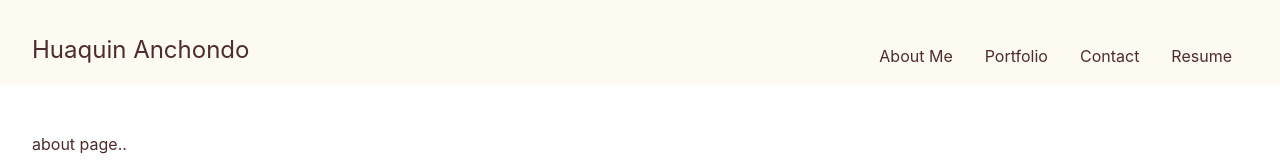
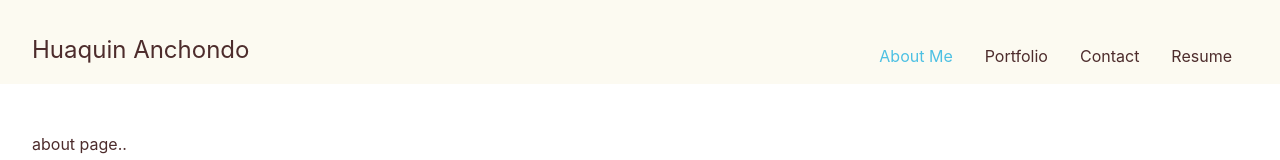
Before and after one commit to desktopbuddy/react-portfolio, a React (Vite) app: page / in a window 1280 px wide. Shown: the top 160 px of the page. Built offline with nearby package versions, Linux system fonts and the light colour scheme.

Commit message:
implement active page

```diff
--- a/src/App.css
+++ b/src/App.css
@@ -8,6 +8,10 @@
 
 a {
   color: rgb(77, 44, 44);
+}
+
+a:hover {
+  color: rgb(77, 192, 227);
 }
 
 header, footer {
@@ -37,6 +41,10 @@ nav {
   justify-content: flex-end;
 }
 
+.nav-link.active {
+  color: rgb(77, 192, 227);
+}
+
 .header-title {
   font-size: 1.5rem;
 }
--- a/src/components/Header.jsx
+++ b/src/components/Header.jsx
@@ -4,16 +4,40 @@ export default function Header({ currentPage, handlePageChange }) {
       <div class="header-title">Huaquin Anchondo</div>
       <nav>
         <div class="nav-item">
-          <a href="#" onClick={() => handlePageChange('About')}>About Me</a>
+          <a
+            href="#"
+            onClick={() => handlePageChange('About')}
+            className={currentPage === 'About' ? 'nav-link active' : 'nav-link'}
+          >
+              About Me
+            </a>
         </div>
         <div class="nav-item">
-          <a href="#" onClick={() => handlePageChange('Portfolio')}>Portfolio</a>
+          <a
+            href="#"
+            onClick={() => handlePageChange('Portfolio')}
+            className={currentPage === 'Portfolio' ? 'nav-link active' : 'nav-link'}
+          >
+            Portfolio
+          </a>
         </div>
         <div class="nav-item">
-          <a href="#" onClick={() => handlePageChange('Contact')}>Contact</a>
+        <a
+            href="#"
+            onClick={() => handlePageChange('Contact')}
+            className={currentPage === 'Contact' ? 'nav-link active' : 'nav-link'}
+          >
+            Contact
+          </a>
         </div>
         <div class="nav-item">
-          <a href="#" onClick={() => handlePageChange('Resume')}>Resume</a>
+        <a
+            href="#"
+            onClick={() => handlePageChange('Resume')}
+            className={currentPage === 'Resume' ? 'nav-link active' : 'nav-link'}
+          >
+            Resume
+          </a>
         </div>
       </nav>
     </header>
--- a/src/index.css
+++ b/src/index.css
@@ -2,10 +2,6 @@
   font-family: Inter, system-ui, Avenir, Helvetica, Arial, sans-serif;
   line-height: 1.5;
   font-weight: 400;
-
-  color-scheme: light dark;
-  color: rgba(255, 255, 255, 0.87);
-  background-color: #242424;
 
   font-synthesis: none;
   text-rendering: optimizeLegibility;
@@ -17,9 +13,6 @@
 a {
   font-weight: 500;
   text-decoration: inherit;
-}
-a:hover {
-  color: #535bf2;
 }
 
 body {
@@ -58,9 +51,6 @@ button:focus-visible {
     color: #213547;
     background-color: #ffffff;
   }
-  a:hover {
-    color: #747bff;
-  }
   button {
     background-color: #f9f9f9;
   }
```
